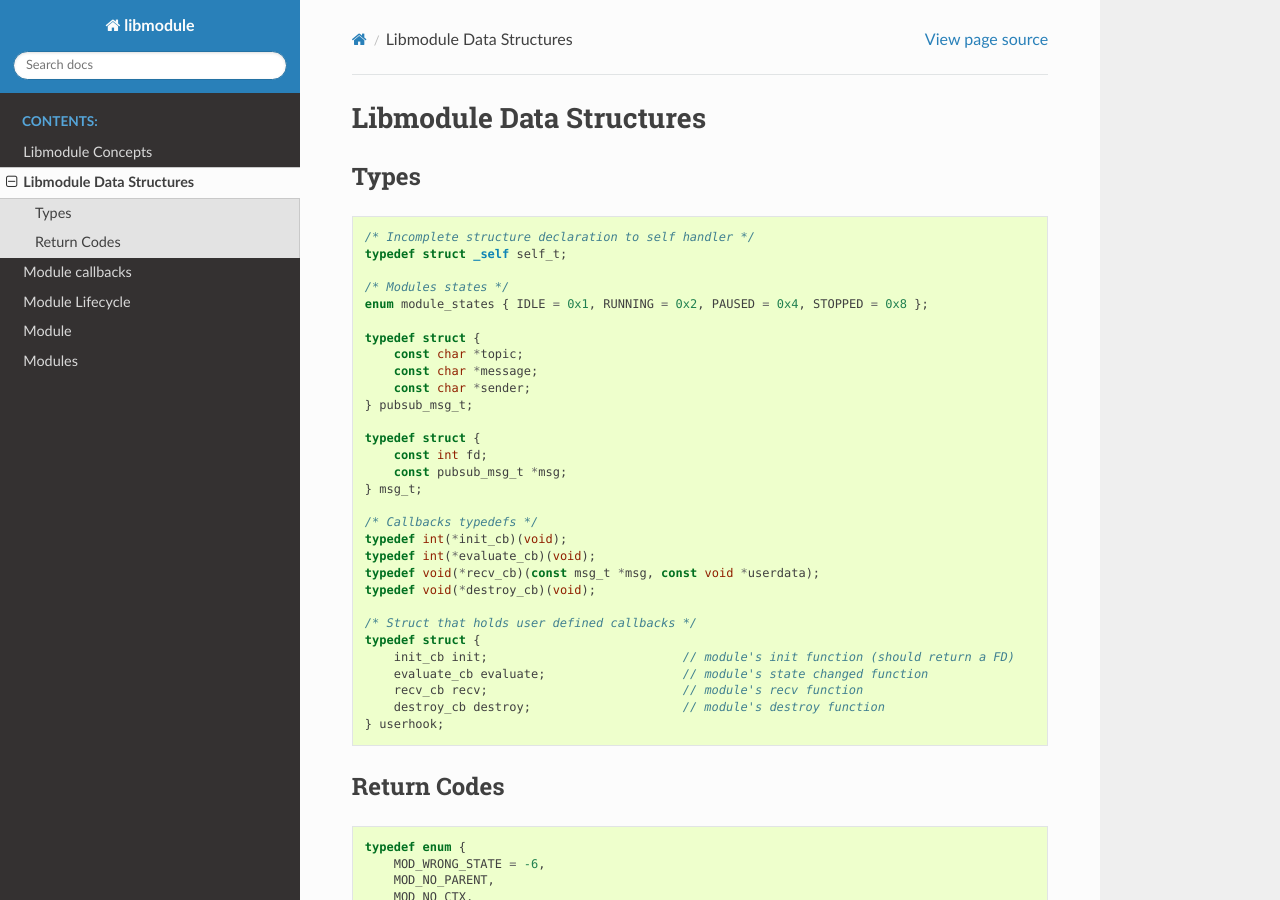
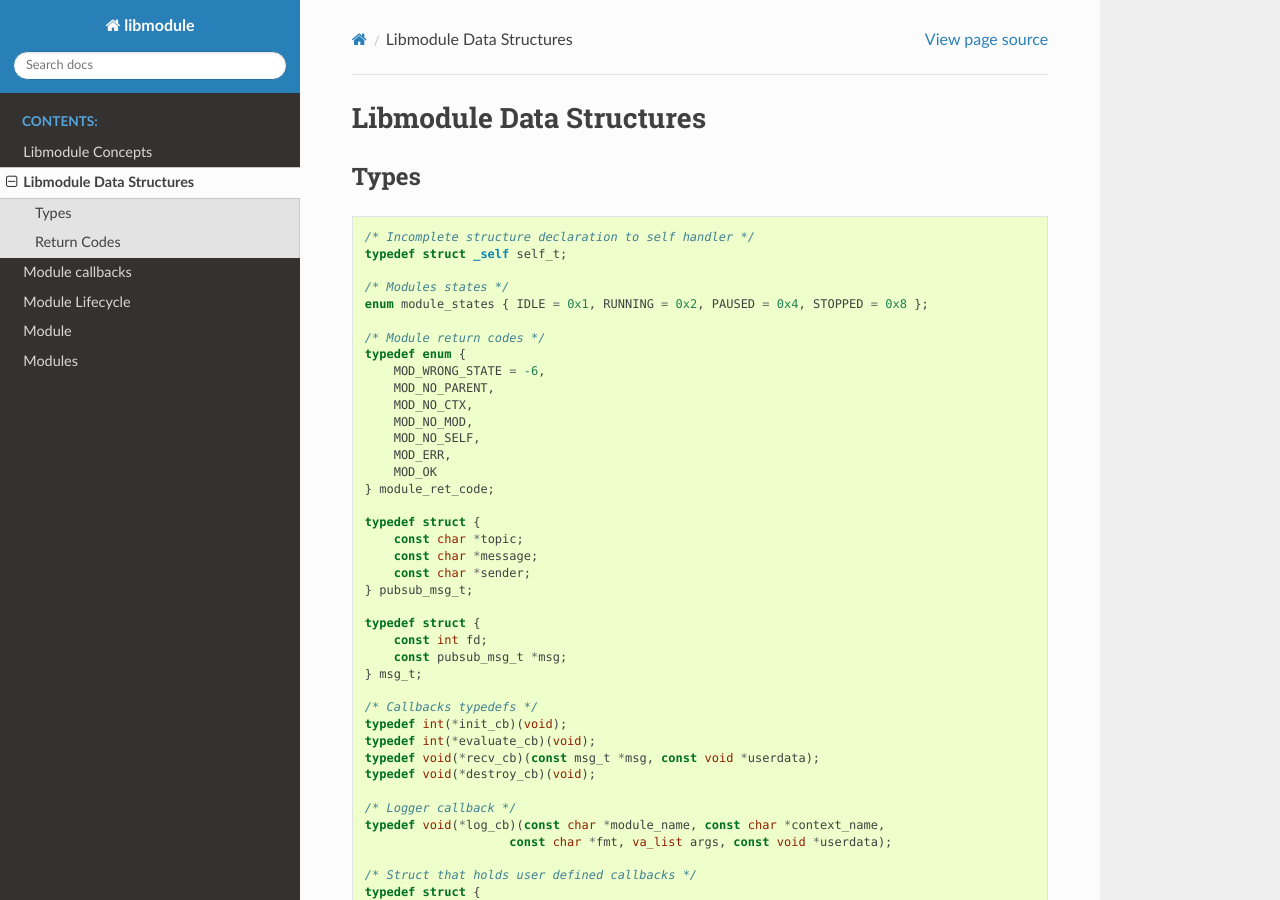
Before and after one commit to FedeDP/libmodule, a Sphinx documentation site: the page built from docs/src/data_structures.rst, in a window 1280 px wide and 900 px high. Built offline with Sphinx 7.4.7 and the Read the Docs theme 2.0.0, drawn with Linux system fonts in a browser that asks for light colours.

Commit message:
Added modules_ctx_set_logger API function. Fixed module_subscribe: actually check if topic is NULL. Updated docs.

```diff
--- a/docs/src/data_structures.rst
+++ b/docs/src/data_structures.rst
@@ -11,6 +11,17 @@
 
     /* Modules states */
     enum module_states { IDLE = 0x1, RUNNING = 0x2, PAUSED = 0x4, STOPPED = 0x8 };
+
+    /* Module return codes */
+    typedef enum {
+        MOD_WRONG_STATE = -6,
+        MOD_NO_PARENT,
+        MOD_NO_CTX,
+        MOD_NO_MOD,
+        MOD_NO_SELF,
+        MOD_ERR,
+        MOD_OK
+    } module_ret_code;
 
     typedef struct {
         const char *topic;
@@ -29,6 +40,10 @@
     typedef void(*recv_cb)(const msg_t *msg, const void *userdata);
     typedef void(*destroy_cb)(void);
 
+    /* Logger callback */
+    typedef void(*log_cb)(const char *module_name, const char *context_name,
+                        const char *fmt, va_list args, const void *userdata);
+
     /* Struct that holds user defined callbacks */
     typedef struct {
         init_cb init;                           // module's init function (should return a FD)
@@ -36,7 +51,6 @@
         recv_cb recv;                           // module's recv function
         destroy_cb destroy;                     // module's destroy function
     } userhook;
-
 
 .. _module_ret_code:
 
--- a/docs/src/lifecycle.rst
+++ b/docs/src/lifecycle.rst
@@ -26,7 +26,7 @@
 Evaluate will be then called at each state machine change, for each idle module. |br|
 
 As soon as module's evaluate() returns TRUE, the module is started. It means its init() function is finally called and, if a proper FD or the special MODULE_DONT_POLL value is returned,
-its state is set to STARTED. |br|
+its state is set to RUNNING. |br|
 When a module reaches started state, modules_loop()/modules_ctx_loop() functions will finally receive events from its fd. |br|
 
 Whenever an event triggers on a module's fd, or the module receives a PubSub message from another one, its recv() callback is called. |br|
--- a/docs/src/module.rst
+++ b/docs/src/module.rst
@@ -98,14 +98,14 @@
 
   Publish a message on a topic.
 
-  :param topic: topic on which publish message.
+  :param topic: topic on which publish message. NULL to broadcast message to all modules in same context.
   :param msg: actual message to be sent.
   :type topic: :c:type:`const char *`
   :type msg: :c:type:`const char *`
 
 .. c:macro:: m_broadcast(msg)
 
-  Broadcast a message in module's context
+  Broadcast a message in module's context. Same as calling m_publish(NULL, msg).
 
   :param msg: message to be delivered to all modules in a context.
   :type msg: :c:type:`const char *`
@@ -245,7 +245,7 @@
   Publish a message on a topic.
 
   :param self: pointer to module's handler
-  :param topic: topic on which publish message.
+  :param topic: topic on which publish message. NULL to broadcast message to all modules in same context.
   :param msg: actual message to be sent.
   :type self: :c:type:`const self_t *`
   :type topic: :c:type:`const char *`
```
Also changed, not shown: TODO.md (+4 -3 lines), docs/src/modules.rst (+16 -0 lines), 5 other files.
